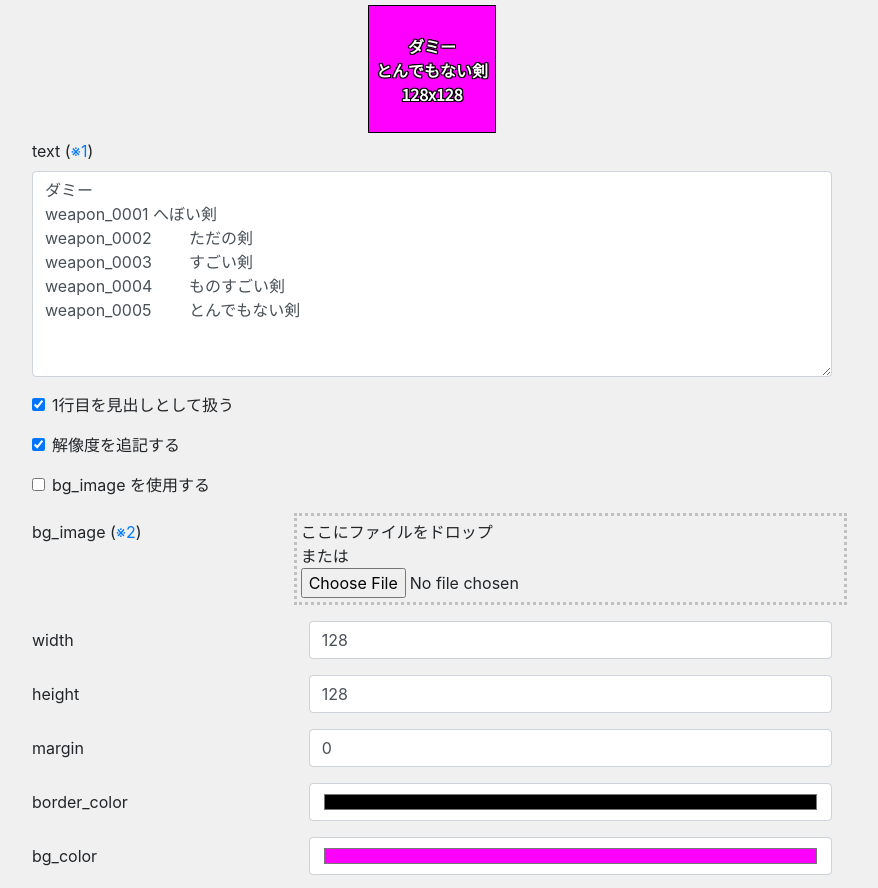
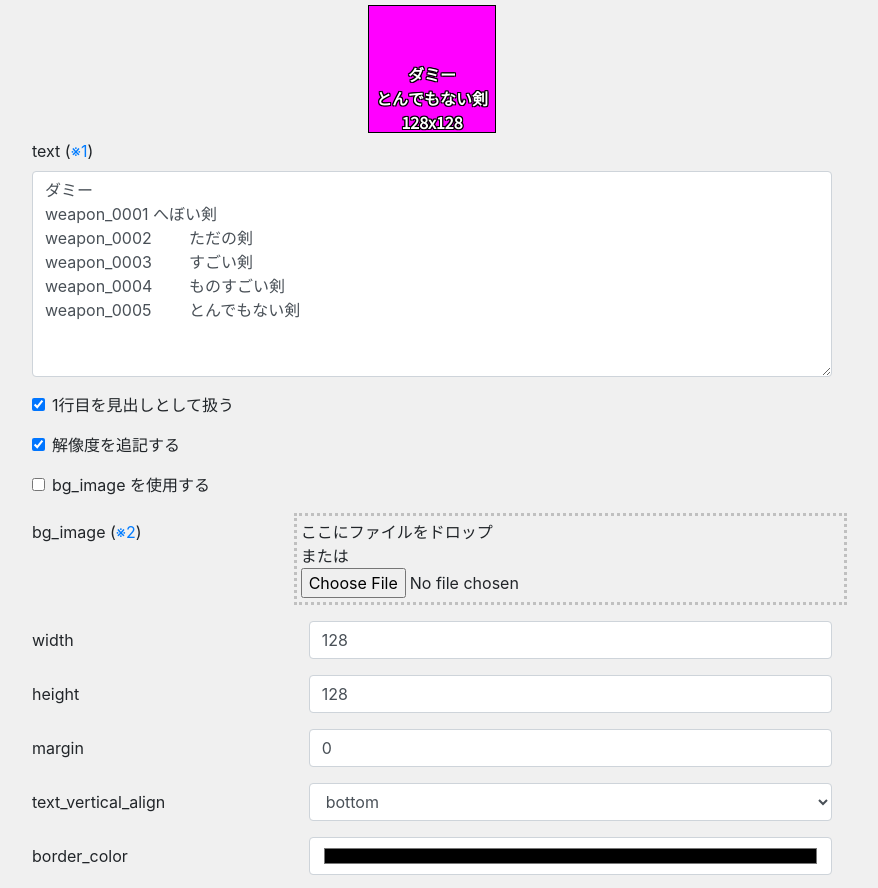
Before and after one commit to osakana4242/dummy_image_factory, a plain HTML site: page docs/index.html in a window 1280 px wide. Shown: the part 51-939 px from the top of the page, without its empty margins (208-1086 px from the left). Drawn offline with nearby package versions, Linux system fonts and the light colour scheme.

Commit message:
feat: text の縦の位置を選べるようにする

```diff
--- a/docs/index.html
+++ b/docs/index.html
@@ -127,6 +127,16 @@
 				<label class="col-sm-4 col-form-label">margin</label>
 				<div class="col-sm-8">
 					<input class="form-control" id="margin" name="margin" type="number">
+				</div>
+			</div>
+			<div class="form-group row">
+				<label class="col-sm-4 col-form-label">text_vertical_align</label>
+				<div class="col-sm-8">
+					<select id="text_vertical_align" class="form-control">
+						<option>top</option>
+						<option>middle</option>
+						<option selected>bottom</option>
+					</select>
 				</div>
 			</div>
 			<div class="form-group row">
--- a/docs/js/main.js
+++ b/docs/js/main.js
@@ -270,6 +270,8 @@ class Main {
 		context.textBaseline = 'top';
 		context.font = `${font_weight} ${args.font_size}px ${args.font_family}`;
 
+		var verticalAlign = args.text_vertical_align;
+
 		context.strokeStyle = args.font_edge_color;
 		context.fillStyle = args.font_color;
 		const textMaxWidth = rect.width - Math.floor(args.font_size / 2);
@@ -278,7 +280,11 @@ class Main {
 			const metrics = context.measureText(line);
 			const textWidth = Math.min(metrics.width, textMaxWidth);
 			const textX = rect.x + (rect.width - textWidth) / 2;
-			const textY = rect.y + ((rect.height - textHeight) / 2) + lineHeihgt * (i + 0.25);
+			const textY = ( verticalAlign == "top" ) ?
+				rect.y + lineHeihgt * (i + 0.25) :
+				( verticalAlign == "bottom" ) ?
+					rect.y + (rect.height - textHeight) + lineHeihgt * (i + 0.25) :
+					rect.y + ((rect.height - textHeight) * 0.5) + lineHeihgt * (i + 0.25);
 			if (args.font_edge) {
 				Main.drawEdgeText(context, line, textX, textY, textMaxWidth);
 			} else {
@@ -385,6 +391,7 @@ class Args {
 		this.width = parseInt(args.width || 128);
 		this.height = parseInt(args.height || 128);
 		this.margin = parseInt(args.margin || 0);
+		this.text_vertical_align = args.vertical_align || 'bottom';
 		this.border_color = args.border_color || '#000000';
 		this.bg_color = args.bg_color || '#ff00ff';
 		this.font_size = parseInt(args.font_size || 16);
```
